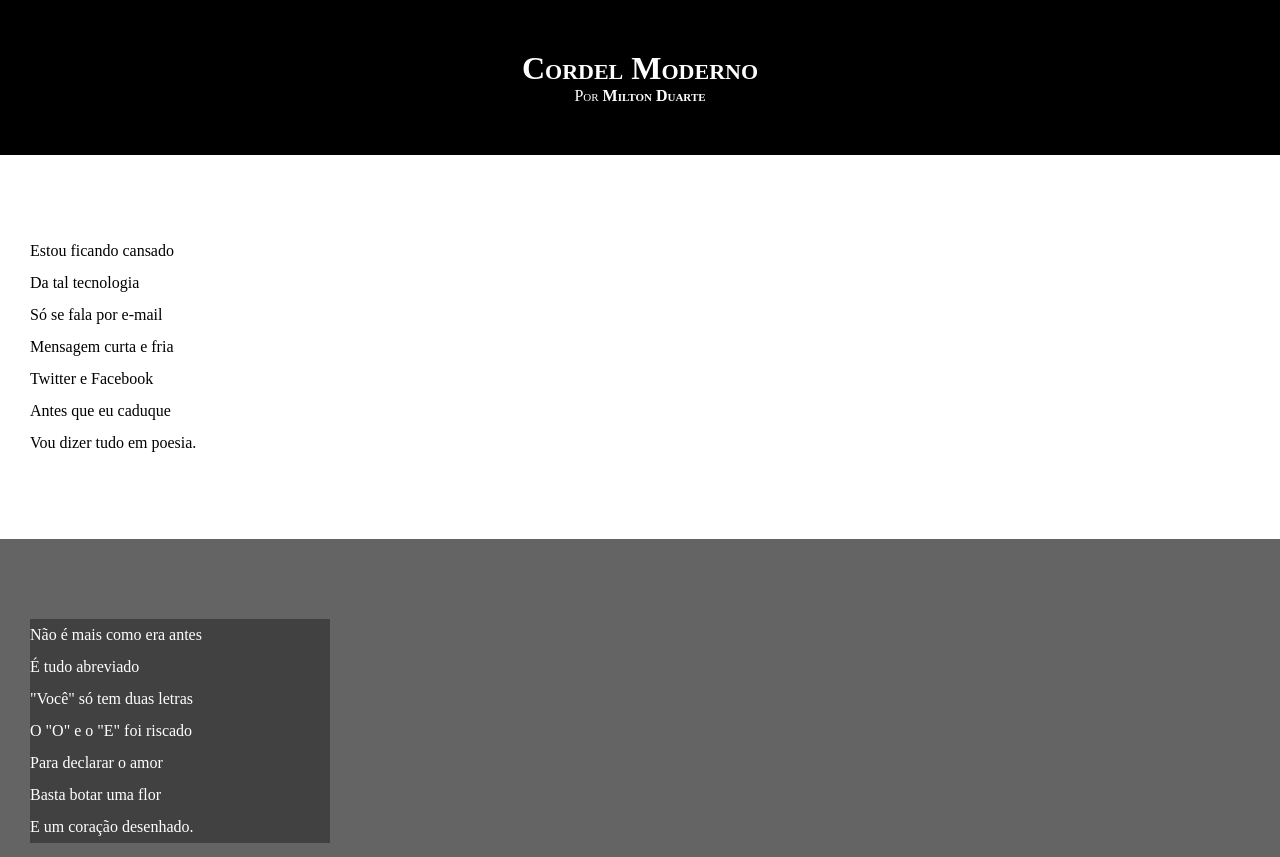
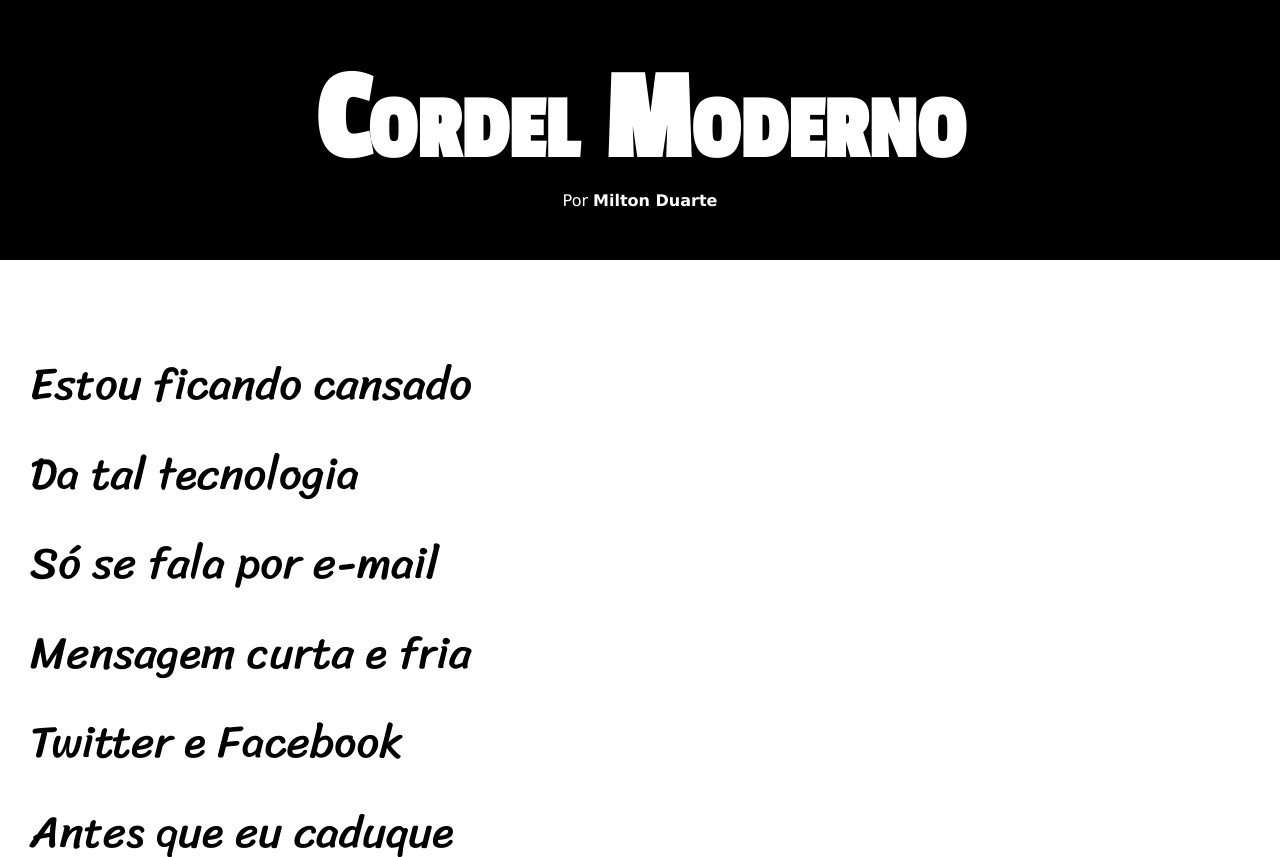
Before and after one commit to Ridgithub/html-css, a plain HTML site: page desafios/de012/index.html in a window 1280 px wide. Shown: the top 857 px of the page. Drawn offline with Linux system fonts and the light colour scheme.

Commit message:
Update style.css

```diff
--- a/desafios/de012/estilos/style.css
+++ b/desafios/de012/estilos/style.css
@@ -1,19 +1,36 @@
 @charset "UTF-8";
+
+@import url('https://fonts.googleapis.com/css2?family=Passion+One&display=swap');
+@import url('https://fonts.googleapis.com/css2?family=Sriracha&display=swap');
+
+:root {
+    --font1: Verdana, Geneva, Tahoma, sans-serif;
+    --font2: 'Passion One', cursive;
+    --font3: 'Sriracha', cursive;
+}
 
 * {
     margin: 0;
     padding: 0;
 }
 
+html, body {
+    min-height: 100vh;
+    background-color: darkgray;
+    font-family: var(--font1);
+}
+
 header {
     background-color: black;
     color: white;
-    font-variant: small-caps;
     text-align: center;
 }
 
 header > h1 {
     padding-top: 50px;
+    font-variant: small-caps;
+    font-family: var(--font2);
+    font-size: 10vw;
 }
 
 header > p {
@@ -35,6 +52,8 @@ section {
     padding-bottom: 10vh;
     line-height: 2em;
     padding-left: 30px;
+    font-family: var(--font3);
+    font-size: 3.5vw;
 }
 
 section.normal {
@@ -48,8 +67,10 @@ section.imagem {
 }
 
 section.imagem > p {
+    display: inline-block;
     background-color: rgba(0, 0, 0, 0.349);
-    width: 300px;
+    padding: 5px;
+
 }
 
 footer {
```
